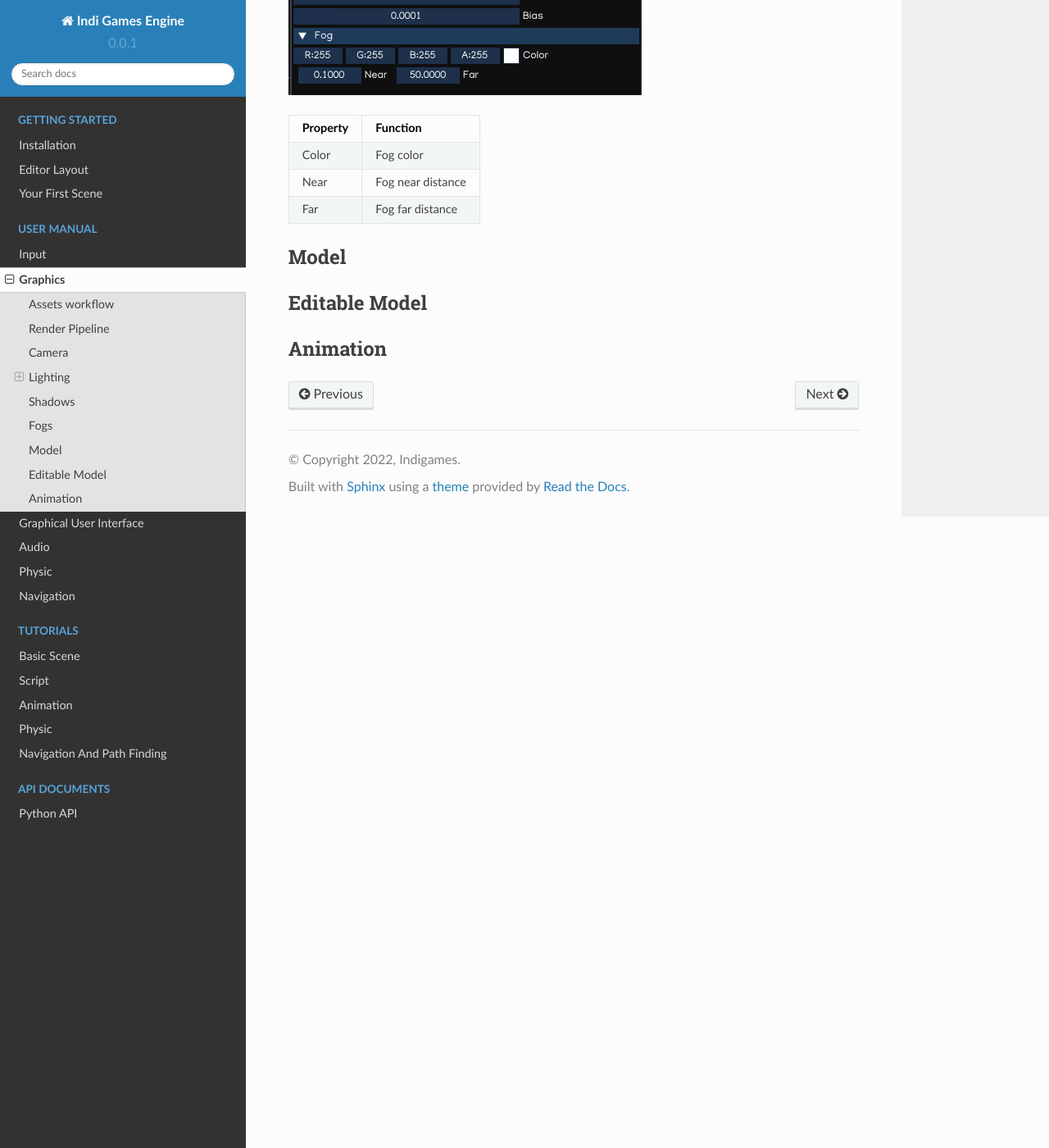
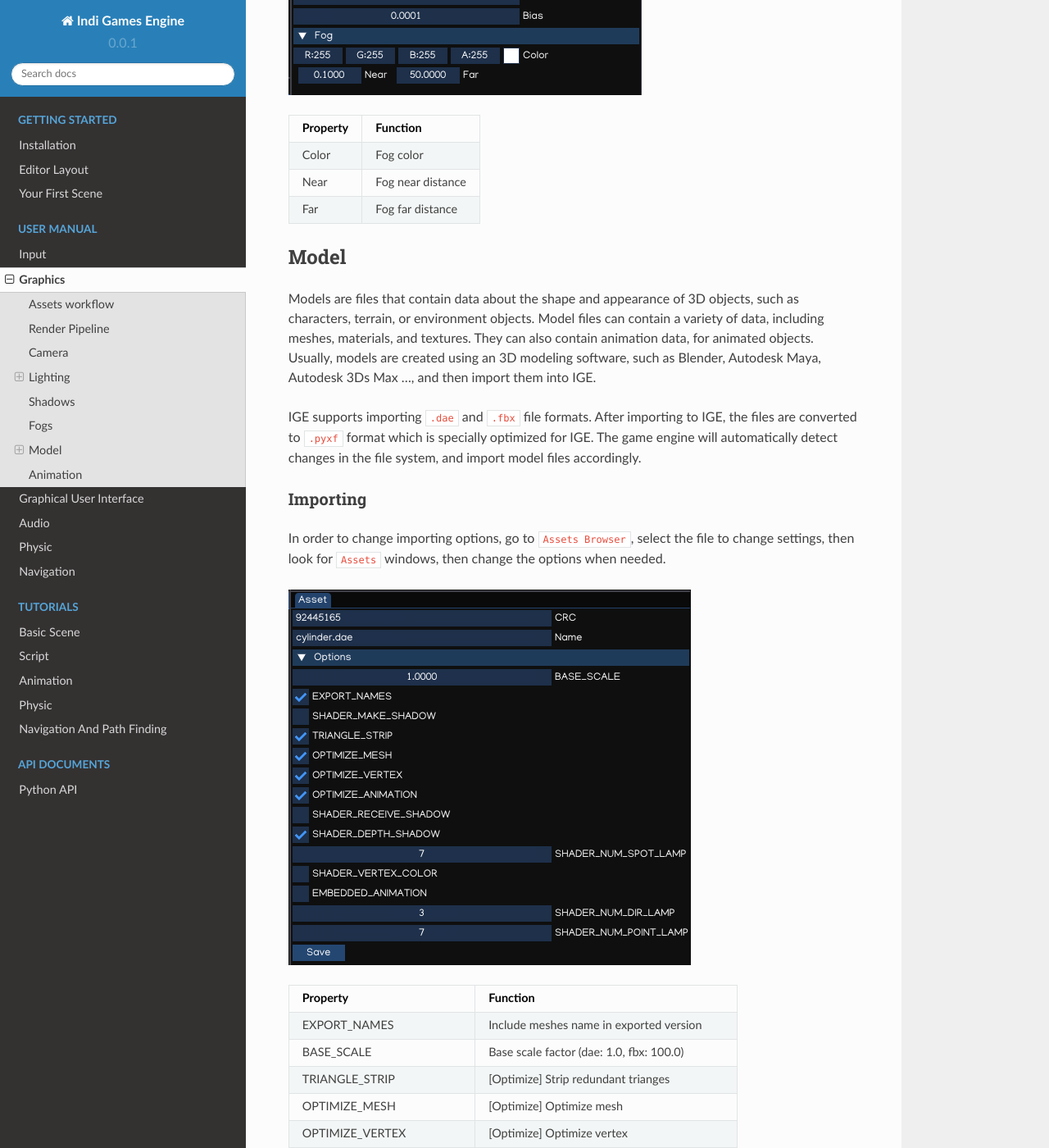
Before and after one commit to indigames/ige-docs, a Sphinx documentation site: the page built from docs/source/man_graphics.rst, in a window 1280 px wide and 1400 px high, scrolled down 6757 px. Shown: the whole window at 82% size. Built offline with Sphinx 7.4.7 and the Read the Docs theme 2.0.0, drawn with Linux system fonts in a browser that asks for light colours; pages that are not in the unit, such as notebooks, are missing from menus; some of the changed text lies outside the part shown.

Commit message:
Update: add Graphics - > Model

```diff
--- a/docs/source/man_graphics.rst
+++ b/docs/source/man_graphics.rst
@@ -243,10 +243,72 @@ IGE provide basic fog setting to simulate fog.
 Model
 -----
 
+Models are files that contain data about the shape and appearance of 3D objects, such as characters, terrain, or environment objects.
+Model files can contain a variety of data, including meshes, materials, and textures. They can also contain animation data, for animated objects.
+Usually, models are created using an 3D modeling software, such as Blender, Autodesk Maya, Autodesk 3Ds Max ..., and then import them into IGE.
 
-Editable Model
---------------
+IGE supports importing ``.dae`` and ``.fbx`` file formats. After importing to IGE, the files are converted to ``.pyxf`` format which is specially optimized for IGE.
+The game engine will automatically detect changes in the file system, and import model files accordingly.
 
+Importing
++++++++++
+
+In order to change importing options, go to ``Assets Browser``, select the file to change settings, then look for ``Assets`` windows, then change the options when needed.
+
+.. figure:: images/man_model_import.png
+   :alt: Model settings
+
+.. table::
+   :widths: auto
+
+   =====================================  ==============================================
+    Property                               Function
+   =====================================  ==============================================
+    EXPORT_NAMES                           Include meshes name in exported version
+    BASE_SCALE                             Base scale factor (dae\: 1.0, fbx\: 100.0)
+    TRIANGLE_STRIP                         [Optimize] Strip redundant trianges
+    OPTIMIZE_MESH                          [Optimize] Optimize mesh
+    OPTIMIZE_VERTEX                        [Optimize] Optimize vertex
+    OPTIMIZE_ANIMATION                     [Optimize] Optimize animation
+    SHADER_MAKE_SHADOW                     Enable shadow casting
+    SHADER_RECEIVE_SHADOW                  Enable shadow receiving
+    SHADER_VERTEX_COLOR                    Enable vertex color
+    SHADER_NUM_DIR_LAMP                    Number of directional light
+    SHADER_NUM_POINT_LAMP                  Number of point light
+    SHADER_NUM_SPOT_LAMP                   Number of spot light
+    EMBEDDED_ANIMATION                     Embbed animation, or build saparate anim file
+   =====================================  ==============================================
+
+Using Model
++++++++++++
+
+Model can be dragged to the ``Scene View`` to create scene object. Also, it can be attached to ``Figure`` or ``EditableFigure`` components of an empty object.
+
+``Figure`` component is used to render 'fixed' model, wothout ability of modifying mesh structures. It is the fasted way to render model using IGE.
+``EditableFigure`` is used in case model's mesh need to be changed at run time.
+
+.. figure:: images/man_figure_component.png
+   :alt: Figure component
+
+.. table::
+   :widths: auto
+
+   =====================================  ==============================================
+    Property                               Function
+   =====================================  ==============================================
+    Path                                   Path to the model file
+    Fog                                    Enable/disable fog
+    DoubleSide                             Enable/disable double side rendering
+    FFCulling                              Enable/disable front-face culling
+    Z-Test                                 Enable/disable depth testing
+    Z-Wtrie                                Enable/disable depth writing
+    ScissorTest                            Enable/disable scissor test
+    Update Ratio                           Updating ratio, used to control animation speed
+    Mesh                                   List of meshes included in the model file
+    Material                               List of materials included in the model file
+   =====================================  ==============================================
+
+For more details of scripting API, please refer to Python API document.
 
 Animation
 ---------
```
Also changed, not shown: docs/source/images/man_figure_component.png (added), docs/source/images/man_model_import.png (added).
